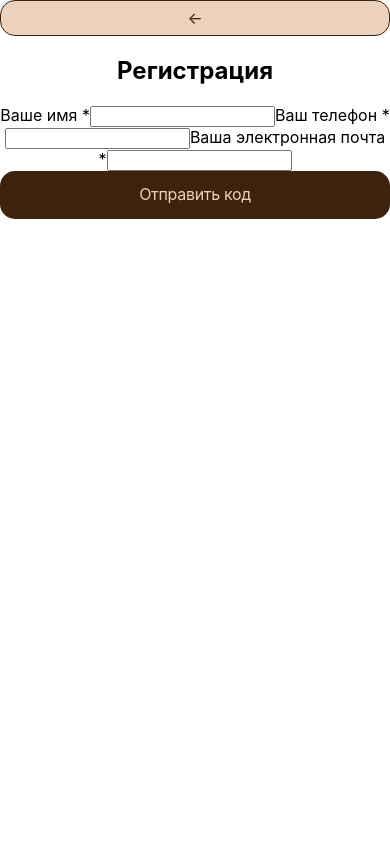
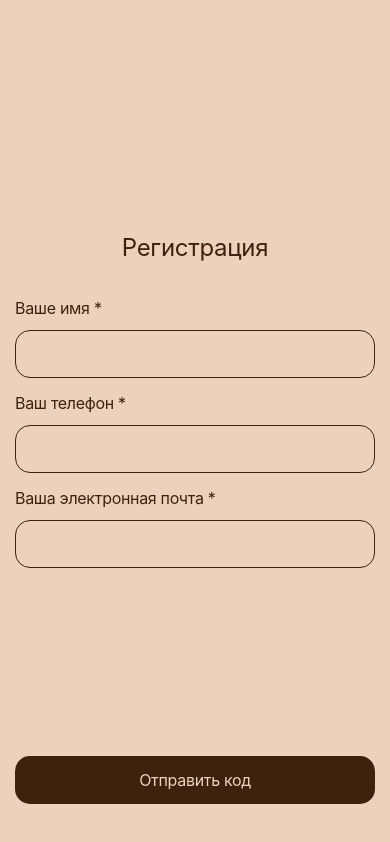
Before and after one commit to PlayerFront/coffee-owl, a React (Create React App) app: page / in a window 390 px wide. Both pictures are taken after a click on the button "Зарегистрироваться". Built offline with nearby package versions, Linux system fonts and the light colour scheme.

Commit message:
feat: add styled registration form (step 1)
- Create responsive registration form layout
- Apply brand colors and typography
- Style form fields with BEM methodology
- Mobile-optimized input design
- Prepare for validation functionality

```diff
--- a/src/pages/Register/RegisterStep1.jsx
+++ b/src/pages/Register/RegisterStep1.jsx
@@ -8,21 +8,35 @@ const RegisterStep1 = ({ onNavigate }) => {
     }
 
     return (
-        <section className='register' id='register'>
-            <Button
+        <section className='register register--step1' id='register--step1'>
+            {/* <Button
                 variant='secondary'
                 size='small'
                 onClick={handleClickBack}
             >
                 ←
-            </Button> {/*  Кнопка для разработки */}
+            </Button>  Кнопка для разработки */}
+
+
+            <div className='register__container'>
                 <h1 className="register__title">Регистрация</h1>
+                <form className='register__form'>
+                    <div className='register__field'>
                         <label htmlFor='username' className='register__label'>Ваше имя *</label>
-            <input id='username' type='name'className='register__input'></input>
+                        <input id='username' type='name' className='register__input'></input>
+                    </div>
+                    <div className='register__field'>
                         <label htmlFor='phonenumber' className='register__label'>Ваш телефон *</label>
-            <input id='phonenumber' type='number' className='register__input'></input>
+                        <input id='phonenumber' type='tel' inputmode='numeric' className='register__input'>
+                        </input>
+                    </div>
+                    <div className='register__field'>
                         <label htmlFor='email' className='register__label'>Ваша электронная почта *</label>
                         <input id='email' type='email' className='register__input'></input>
+                    </div>
+                </form>
+            </div>
+
             <Button
                 variant='primary'
                 size='large'
--- a/src/pages/Register/_register-step1.scss
+++ b/src/pages/Register/_register-step1.scss
@@ -1 +1,69 @@
 @import '../../styles/base/variables';
+@import '../../styles/base/typography';
+@import '../../styles/utils/mixins';
+
+.register {
+
+    &--step1 {
+        background-color: $color-cream;
+        height: 100vh;
+        height: 100dvh;
+        box-sizing: border-box;
+        padding: $spacing-40 $spacing-15;
+        display: grid;
+        grid-template-rows: 1fr auto;
+        align-items: center;
+        justify-items: center;
+    }
+
+    &__container {
+        width: 100%;
+        display: flex;
+        flex-direction: column;
+        gap: $spacing-32;
+    }
+
+    &__title {
+        @include text-32-regular;
+        margin: 0;
+        color: $color-coffee;
+    }
+
+    &__form {
+        display: flex;
+        flex-direction: column;
+        gap: $spacing-16;
+    }
+
+    &__field {
+        display: flex;
+        flex-direction: column;
+        gap: $spacing-12;
+    }
+
+    &__label {
+        @include text-16-regular;
+        color: $color-coffee;
+        text-align: left;
+    }
+
+    &__input {
+        @include input-borders;
+        @include text-16-regular;
+        background-color: inherit;
+        padding: 0 10px;
+        height: 48px;
+        width: 100%;
+        box-sizing: border-box;
+        outline: none;
+
+        &:focus {
+            border-color: $color-coffee;
+            box-shadow: 0 0 0 2px rgba($color-coffee, 0.2);
+        }
+
+        &:invalid {
+            border-color: #ff4444; // тут можно переделать
+        }
+    }
+}
--- a/src/styles/base/_variables.scss
+++ b/src/styles/base/_variables.scss
@@ -16,4 +16,5 @@ $spacing-12: 12px;
 $spacing-13: 13px;
 $spacing-15: 15px;
 $spacing-16: 16px;
+$spacing-32: 32px;
 $spacing-40: 40px;
```
Lines whose indentation alone changed are shown as unchanged.
